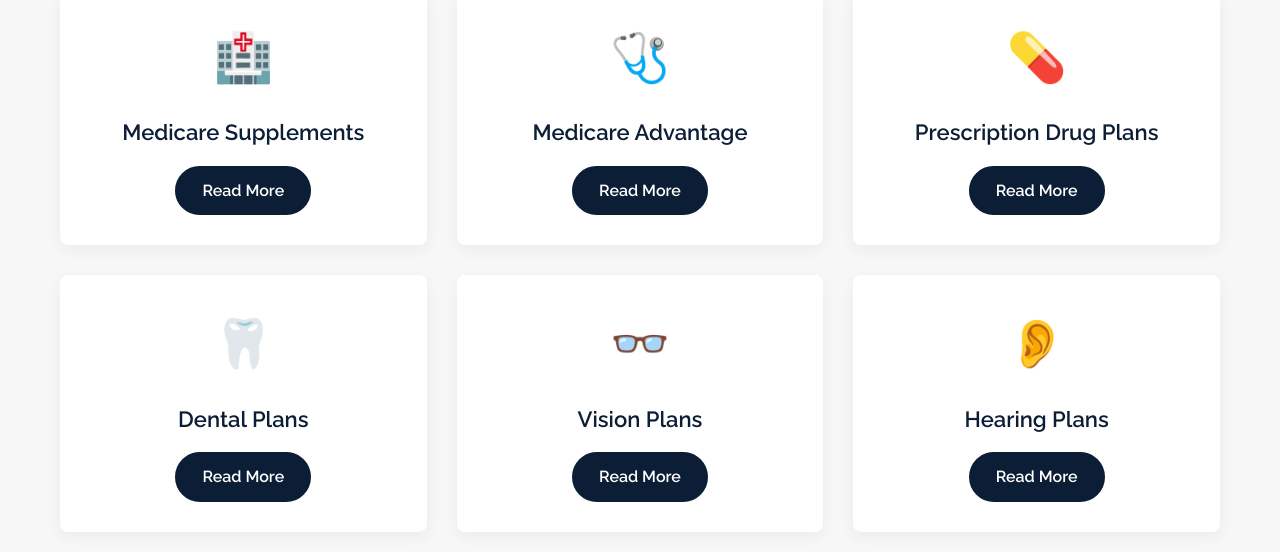
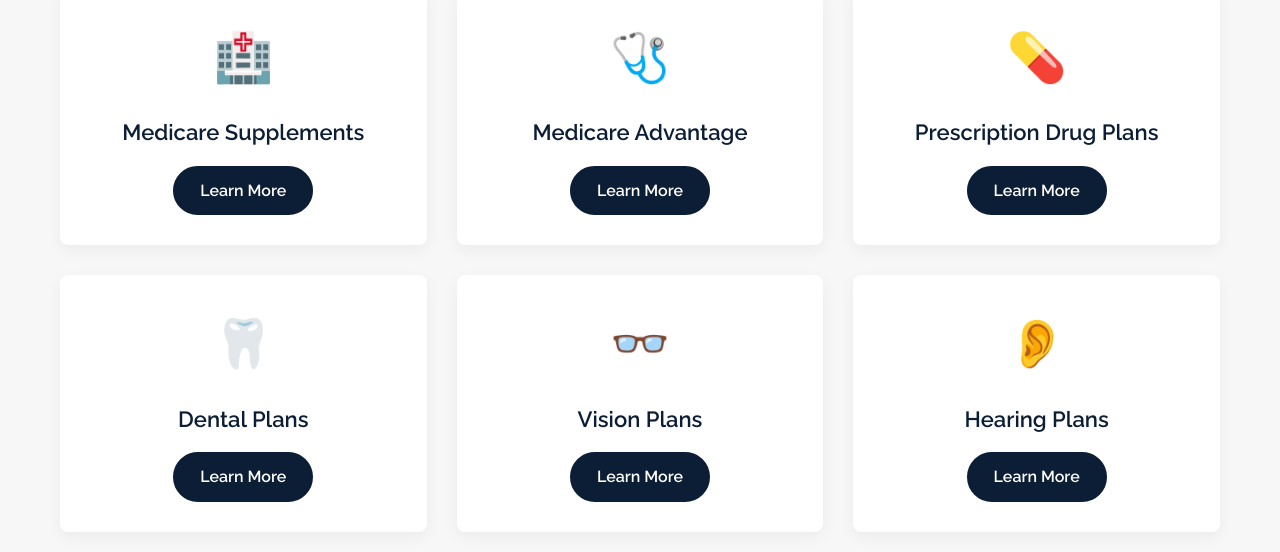
Before and after one commit to OsmanHumayun/musliminsurance, a plain HTML site: page index.html in a window 1280 px wide. Shown: the part 1069-1621 px from the top of the page. Drawn offline with nearby package versions, Linux system fonts and the light colour scheme.

Commit message:
Update index.html

```diff
--- a/index.html
+++ b/index.html
@@ -397,32 +397,32 @@
                 <div class="service-card">
                     <div class="service-icon">🏥</div>
                     <h3 class="service-title">Medicare Supplements</h3>
-                    <a href="#contact" class="service-button">Read More</a>
+                    <a href="#contact" class="service-button">Learn More</a>
                 </div>
                 <div class="service-card">
                     <div class="service-icon">🩺</div>
                     <h3 class="service-title">Medicare Advantage</h3>
-                    <a href="#contact" class="service-button">Read More</a>
+                    <a href="#contact" class="service-button">Learn More</a>
                 </div>
                 <div class="service-card">
                     <div class="service-icon">💊</div>
                     <h3 class="service-title">Prescription Drug Plans</h3>
-                    <a href="#contact" class="service-button">Read More</a>
+                    <a href="#contact" class="service-button">Learn More</a>
                 </div>
                 <div class="service-card">
                     <div class="service-icon">🦷</div>
                     <h3 class="service-title">Dental Plans</h3>
-                    <a href="#contact" class="service-button">Read More</a>
+                    <a href="#contact" class="service-button">Learn More</a>
                 </div>
                 <div class="service-card">
                     <div class="service-icon">👓</div>
                     <h3 class="service-title">Vision Plans</h3>
-                    <a href="#contact" class="service-button">Read More</a>
+                    <a href="#contact" class="service-button">Learn More</a>
                 </div>
                 <div class="service-card">
                     <div class="service-icon">👂</div>
                     <h3 class="service-title">Hearing Plans</h3>
-                    <a href="#contact" class="service-button">Read More</a>
+                    <a href="#contact" class="service-button">Learn More</a>
                 </div>
             </div>
         </div>
```
